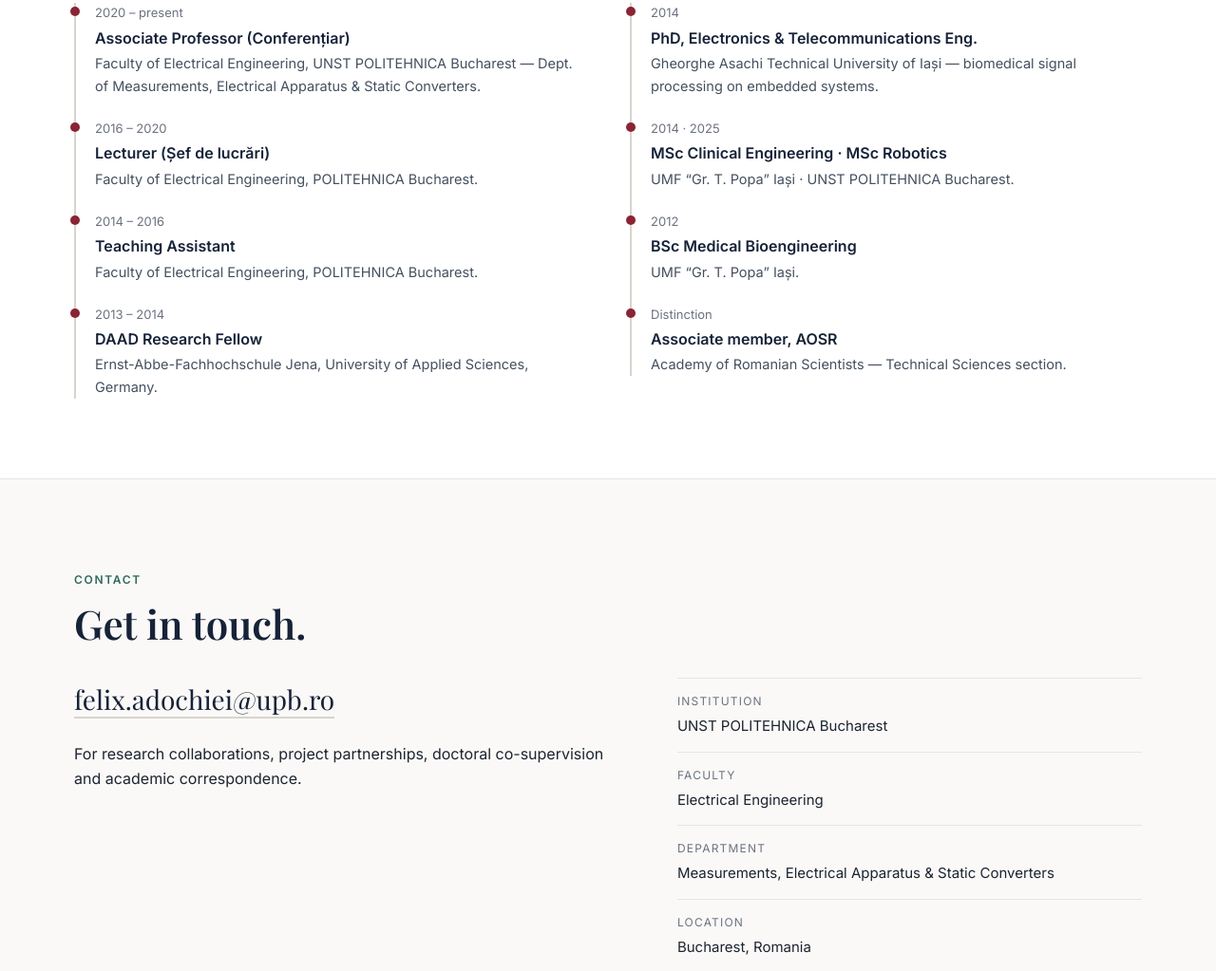
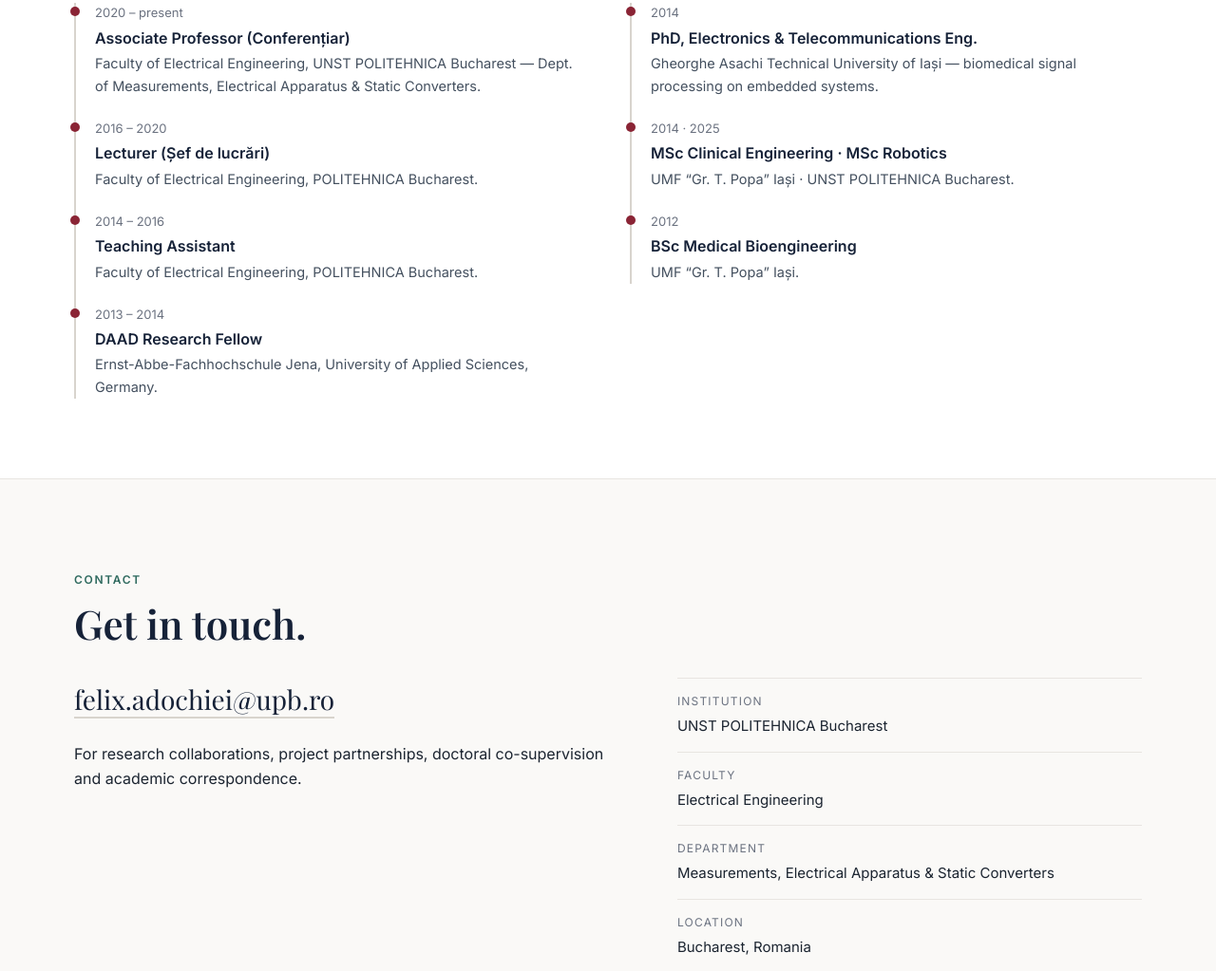
Before and after one commit to felixadochiei/academic-website, a plain HTML site: page index.html in a window 1280 px wide. Shown: the part 4347-5370 px from the top of the page at 95% size. Drawn offline with nearby package versions, Linux system fonts and the light colour scheme; a web font is replaced by a local one.

Commit message:
Remove AOSR distinction entry from About

```diff
--- a/index.html
+++ b/index.html
@@ -395,7 +395,7 @@
           <li><div class="ty">2014</div><div class="th">PhD, Electronics &amp; Telecommunications Eng.</div><div class="ts">Gheorghe Asachi Technical University of Iași — biomedical signal processing on embedded systems.</div></li>
           <li><div class="ty">2014 · 2025</div><div class="th">MSc Clinical Engineering · MSc Robotics</div><div class="ts">UMF &ldquo;Gr. T. Popa&rdquo; Iași · UNST POLITEHNICA Bucharest.</div></li>
           <li><div class="ty">2012</div><div class="th">BSc Medical Bioengineering</div><div class="ts">UMF &ldquo;Gr. T. Popa&rdquo; Iași.</div></li>
-          <li><div class="ty">Distinction</div><div class="th">Associate member, AOSR</div><div class="ts">Academy of Romanian Scientists — Technical Sciences section.</div></li>
+
         </ul>
       </div>
     </div>
```
